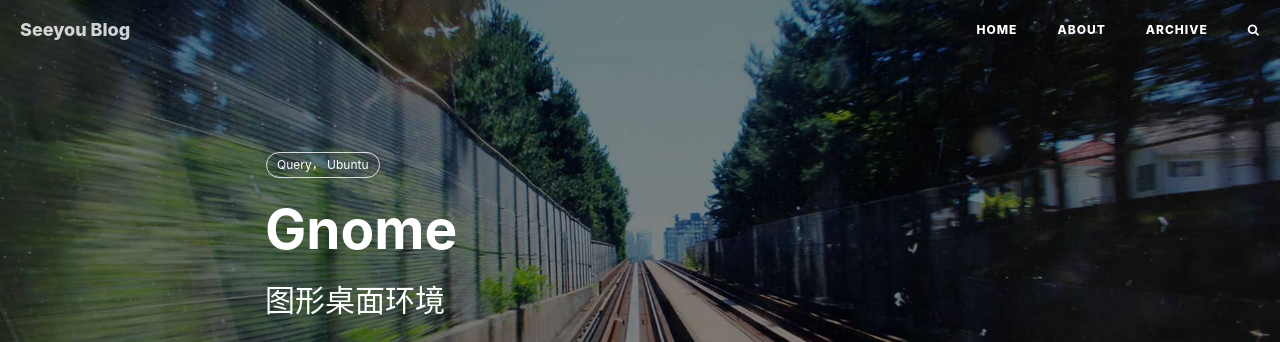
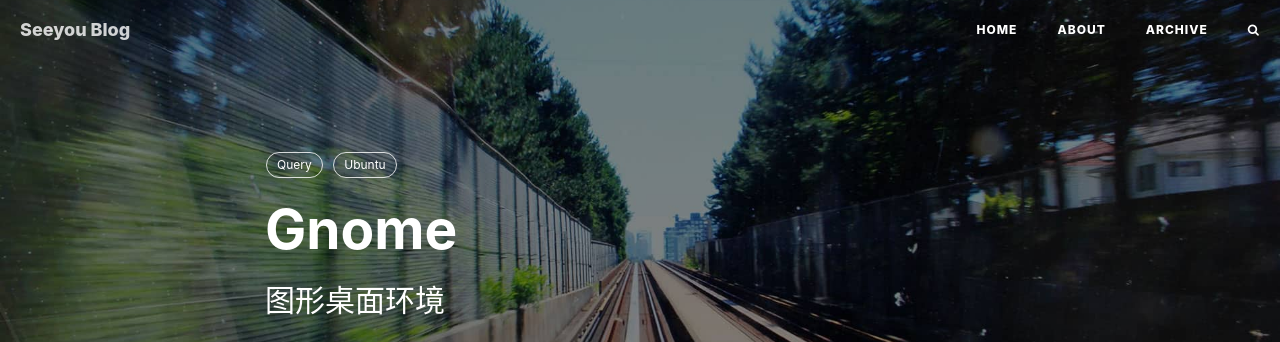
Before and after one commit to xxzhai123/myblog, a Jekyll site: the page built from _posts/Query/2021-09-02-gnome-query.md, in a window 1280 px wide and 900 px high. Shown: the top 342 px of the window. Built offline with Jekyll 4.4.1, drawn with Linux system fonts in a browser that asks for light colours; nearby versions of some CDN libraries; comment, search, counter and statistics services are not loaded.

```diff
--- a/_posts/Query/2021-09-02-gnome-query.md
+++ b/_posts/Query/2021-09-02-gnome-query.md
@@ -5,7 +5,7 @@ subtitle: "图形桌面环境"
 date: 2021-09-02
 author: "Seeyou"
 header-img: "img/post-bg-2015.jpg"
-tags: [Query， Ubuntu]
+tags: [Query, Ubuntu]
 ---
 
 ## Preface
```
